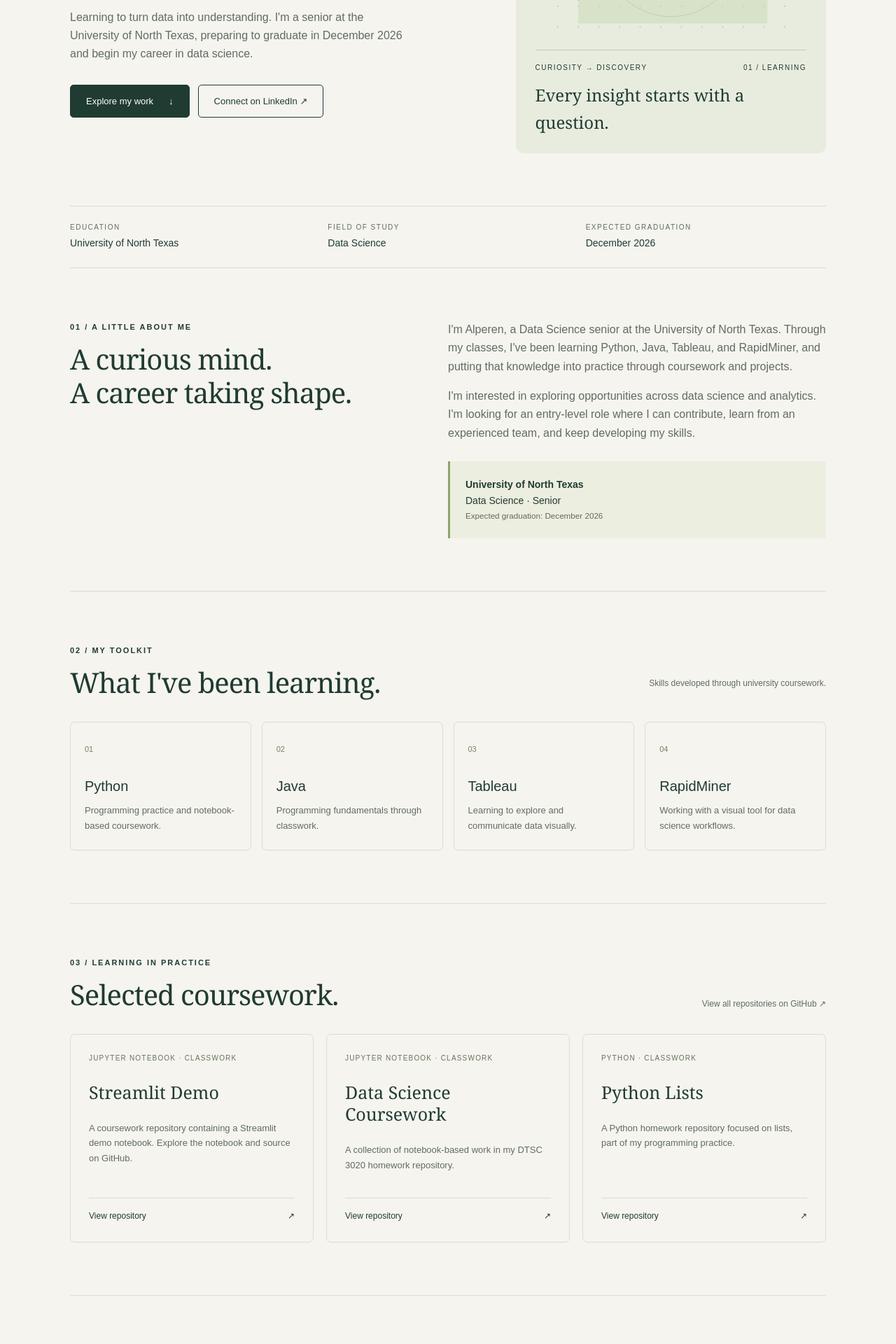
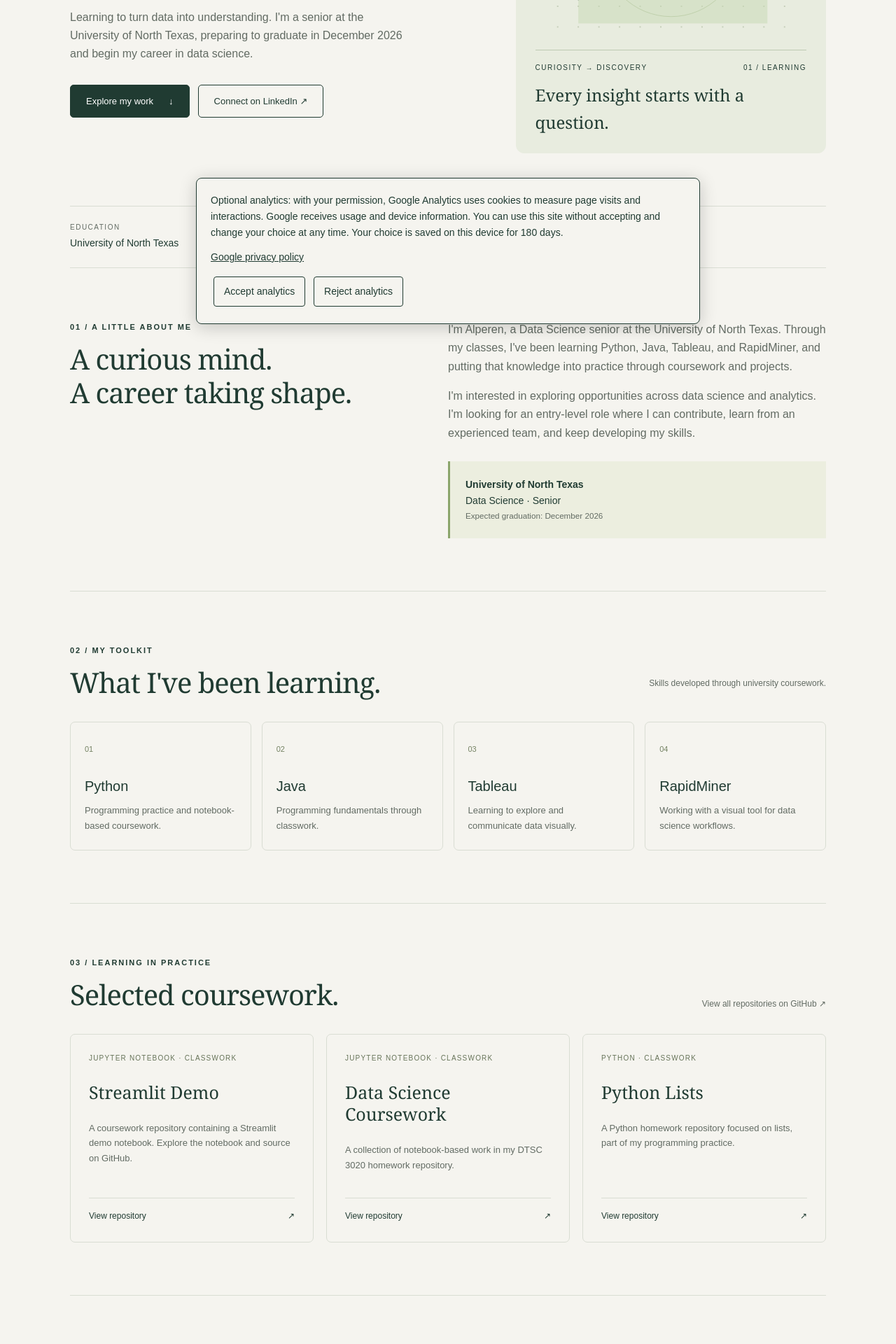
Before and after one commit to alperenyrmbs/alperenyrmbs.github.io, a Jekyll site: the page built from index.html, in a window 1280 px wide. Shown: the part 421-2341 px from the top of the page at 70% size. Built offline with Jekyll 4.4.1, drawn with Linux system fonts in a browser that asks for light colours; some of the changed lines change nothing that is shown; some of the changed text lies outside the part shown.

Commit message:
Add consent-gated Google Analytics 4 integration

```diff
--- a/_config.yml
+++ b/_config.yml
@@ -9,6 +9,7 @@
 permalink: /blog/:title/
 future: false
 show_drafts: false
+google_analytics: G-42PE5PM40E
 plugins:
   - jekyll-sitemap
 exclude:
--- /dev/null
+++ b/_includes/analytics.html
@@ -0,0 +1,11 @@
+{% if site.google_analytics %}
+<link rel="stylesheet" href="{{ '/assets/css/analytics.css' | relative_url }}">
+<section id="analytics-consent" aria-label="Analytics privacy preferences" hidden>
+  <p>Optional analytics: with your permission, Google Analytics uses cookies to measure page visits and interactions. Google receives usage and device information. You can use this site without accepting and change your choice at any time. Your choice is saved on this device for 180 days.</p>
+  <p><a href="https://policies.google.com/privacy" target="_blank" rel="noopener noreferrer">Google privacy policy</a></p>
+  <button type="button" data-analytics-choice="granted">Accept analytics</button>
+  <button type="button" data-analytics-choice="denied">Reject analytics</button>
+</section>
+<button type="button" id="analytics-settings" hidden>Analytics preferences</button>
+<script src="{{ '/assets/js/analytics.js' | relative_url }}" data-measurement-id="{{ site.google_analytics | escape }}" defer></script>
+{% endif %}
--- a/_layouts/default.html
+++ b/_layouts/default.html
@@ -5,4 +5,6 @@
 {% include header.html %}
 <main id="main">{{ content }}</main>
 {% include footer.html %}
-</div></body></html>
+</div>
+{% include analytics.html %}
+</body></html>
--- /dev/null
+++ b/assets/css/analytics.css
@@ -0,0 +1,7 @@
+#analytics-consent{position:fixed;bottom:16px;left:16px;right:16px;max-width:720px;max-height:75vh;overflow:auto;margin:auto;padding:20px;background:var(--paper,#f5f4ef);color:var(--ink,#203b32);border:1px solid var(--ink,#203b32);border-radius:8px;box-shadow:0 4px 24px #0003;z-index:1000;font-size:14px}
+#analytics-consent[hidden],#analytics-settings[hidden]{display:none}
+#analytics-consent p{margin:0 0 12px}
+#analytics-consent a{text-decoration:underline}
+#analytics-consent button,#analytics-settings{font:inherit;color:var(--ink,#203b32);background:var(--paper,#f5f4ef);border:1px solid var(--ink,#203b32);border-radius:4px;padding:9px 14px;cursor:pointer;margin:4px}
+#analytics-settings{display:block;margin:12px auto;font-size:12px}
+#analytics-consent button:focus-visible,#analytics-settings:focus-visible{outline:3px solid #788d38;outline-offset:3px}
--- /dev/null
+++ b/assets/js/analytics.js
@@ -0,0 +1,87 @@
+(() => {
+  'use strict';
+  if (window.portfolioAnalyticsInitialized) return;
+  window.portfolioAnalyticsInitialized = true;
+  const id = document.currentScript.dataset.measurementId;
+  if (!/^G-[A-Z0-9]+$/.test(id)) return;
+  const banner = document.getElementById('analytics-consent');
+  const settings = document.getElementById('analytics-settings');
+  const key = 'portfolio-analytics-consent-v1';
+  const lifetime = 180 * 86400000;
+  let loaded = false;
+  function readChoice() {
+    try {
+      const saved = JSON.parse(localStorage.getItem(key));
+      if (saved && ['granted', 'denied'].includes(saved.choice) &&
+          Number.isFinite(saved.time) && saved.time <= Date.now() &&
+          Date.now() - saved.time < lifetime) return saved.choice;
+    } catch (_) { /* Missing or inaccessible storage means no consent. */ }
+    return null;
+  }
+  function start() {
+    if (loaded) return;
+    loaded = true;
+    window['ga-disable-' + id] = false;
+    window.dataLayer = window.dataLayer || [];
+    window.gtag = function () { window.dataLayer.push(arguments); };
+    window.gtag('consent', 'default', {
+      analytics_storage: 'granted', ad_storage: 'denied',
+      ad_user_data: 'denied', ad_personalization: 'denied'
+    });
+    window.gtag('js', new Date());
+    window.gtag('config', id, {
+      allow_google_signals: false, allow_ad_personalization_signals: false
+    });
+    const script = document.createElement('script');
+    script.async = true;
+    script.src = 'https://www.googletagmanager.com/gtag/js?id=' + encodeURIComponent(id);
+    document.head.appendChild(script);
+  }
+  function clearCookies() {
+    const domains = ['', location.hostname, '.' + location.hostname];
+    document.cookie.split(';').forEach((part) => {
+      const name = part.split('=')[0].trim();
+      if (name !== '_ga' && !name.startsWith('_ga_') && name !== '_gid' && !name.startsWith('_gat')) return;
+      domains.forEach((domain) => {
+        document.cookie = name + '=; Max-Age=0; path=/; SameSite=Lax' +
+          (domain ? '; domain=' + domain : '');
+      });
+    });
+  }
+  function choose(choice) {
+    try { localStorage.setItem(key, JSON.stringify({choice, time: Date.now()})); } catch (_) {}
+    banner.hidden = true;
+    settings.focus();
+    if (choice === 'granted') start();
+    else {
+      window['ga-disable-' + id] = true;
+      clearCookies();
+      // Unload the already running library without sending a consent-update ping.
+      if (loaded) location.reload();
+    }
+  }
+  settings.hidden = false;
+  settings.addEventListener('click', () => {
+    banner.hidden = false;
+    banner.querySelector('button').focus();
+  });
+  banner.querySelectorAll('[data-analytics-choice]').forEach((button) => {
+    button.addEventListener('click', () => choose(button.dataset.analyticsChoice));
+  });
+  const choice = readChoice();
+  window['ga-disable-' + id] = choice !== 'granted';
+  if (choice === 'granted') start();
+  else {
+    clearCookies();
+    banner.hidden = choice === 'denied';
+  }
+  window.addEventListener('storage', (event) => {
+    if (event.key !== key) return;
+    if (readChoice() !== 'granted') {
+      window['ga-disable-' + id] = true;
+      clearCookies();
+      if (loaded) location.reload();
+      else banner.hidden = readChoice() === 'denied';
+    } else start();
+  });
+})();
```
